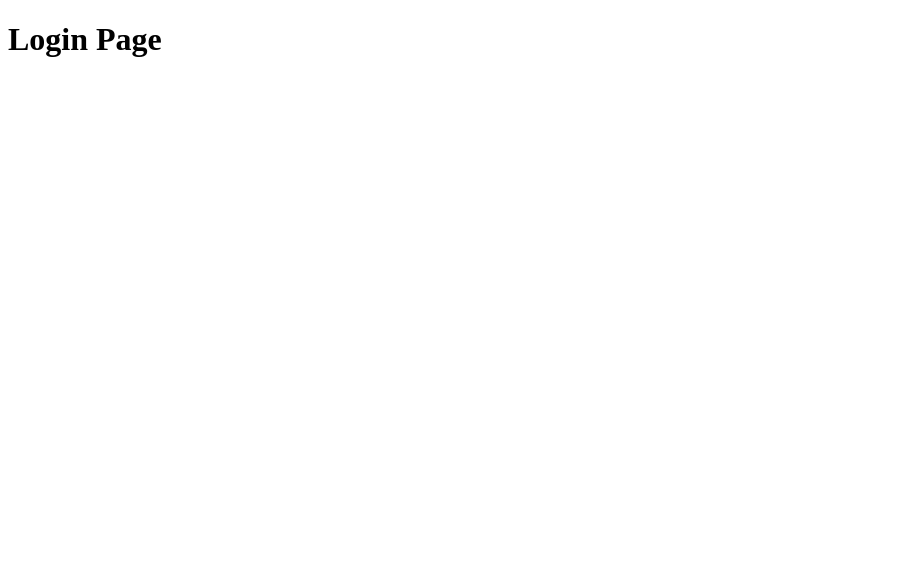
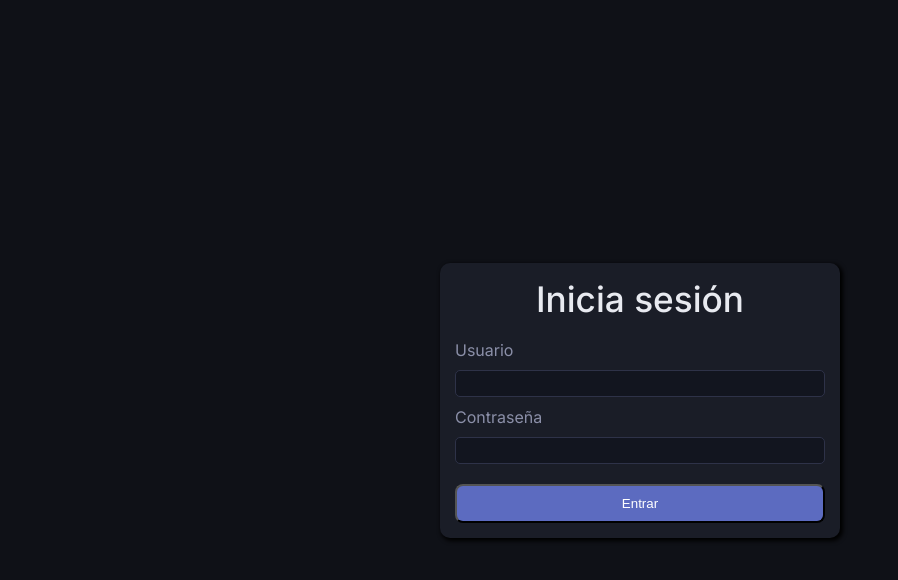
Before and after one commit to dannijl88/TaskFlow, a React (Vite) app: page /login in a window 1280 px wide. Shown: the top 580 px of the page, without its empty margins (0-898 px from the left). Built offline with nearby package versions, Linux system fonts and the light colour scheme.

Commit message:
feat: add login page with BEM styles

```diff
--- a/index.html
+++ b/index.html
@@ -4,6 +4,9 @@
     <meta charset="UTF-8" />
     <link rel="icon" type="image/svg+xml" href="/favicon.svg" />
     <meta name="viewport" content="width=device-width, initial-scale=1.0" />
+    <link rel="preconnect" href="https://fonts.googleapis.com">
+    <link rel="preconnect" href="https://fonts.gstatic.com" crossorigin>
+    <link href="https://fonts.googleapis.com/css2?family=Inter:wght@400;500;600;700&display=swap" rel="stylesheet">
     <title>taskflow</title>
   </head>
   <body>
--- a/src/main.tsx
+++ b/src/main.tsx
@@ -1,5 +1,6 @@
 import { createRoot } from 'react-dom/client'
 import App from './App.tsx'
+import './styles/reset.css'
 import { BrowserRouter } from 'react-router-dom'
 import { AuthProvider } from './context/AuthContext.tsx'
 
--- a/src/pages/LoginPage.tsx
+++ b/src/pages/LoginPage.tsx
@@ -1,7 +1,30 @@
+import { useState } from "react"
+import { useAuth } from "../hooks/useAuth"
+import '../styles/login.css'
+
 export default function LoginPage(){
+
+    const auth = useAuth()
+    const [ username, setUsername] = useState<string>("")
+    const [ password, setPassword] = useState<string>("")
+
+    if(!auth) return null
+    const { login } = auth
+
+    const handleSubmit = () => {
+        login(username, password)
+    }
+
     return(
-        <div>
-            <h1>Login Page</h1>
-        </div>
+        <main className="login-page">
+            <form className="login-form">
+                <h1 className="login-form__title">Inicia sesión</h1>
+                <label htmlFor="username" className="login-form__label">Usuario</label>
+                <input type="text" className="login-form__input" id="username" name="username" onChange={(e) => setUsername(e.target.value)} />
+                <label htmlFor="password" className="login-form__label">Contraseña</label>
+                <input type="password" className="login-form__input" id="password" name="password" onChange={(e) => setPassword(e.target.value)}/>
+                <button className="login-form__button" onClick={handleSubmit}>Entrar</button>
+            </form>
+        </main>
     )
 }
--- /dev/null
+++ b/src/styles/login.css
@@ -0,0 +1,50 @@
+.login-page{
+    min-height: 100vh;
+    display: flex;
+    justify-content: center;
+    align-items: center;
+    color: #e8eaf0;
+}
+
+.login-form{
+    width: 400px;
+    padding: 15px;
+    box-shadow: 2px 2px 4px 1px black;
+    background-color: #1a1d27;
+    border-radius: 10px;
+}
+
+.login-form__title{
+    font-size: 2.2em;
+    font-weight: 500;
+    margin-bottom: 20px;
+    text-align: center;
+}
+
+.login-form__label{
+    display: block;
+    margin-bottom: 10px;
+    color: #8b8fa8;
+}
+
+.login-form__input{
+    width: 100%;
+    padding: 5px;
+    background-color: #12151f;
+    border: 1px solid #2e3248;
+    border-radius: 5px;
+    margin-bottom: 10px;
+}
+
+.login-form__button{
+    padding: 10px 20px;
+    margin-top: 10px;
+    border-radius: 8px;
+    background-color: #5c6bc0;
+    color: #ffffff;
+    width: 100%;
+}
+
+.login-form__button:hover{
+    background-color: #4a59b0;
+}
--- /dev/null
+++ b/src/styles/reset.css
@@ -0,0 +1,10 @@
+*{
+    margin: 0;
+    padding: 0;
+    box-sizing: border-box;
+}
+
+body{
+    font-family: 'Inter', sans-serif;
+    background-color: #0f1117;
+}
```
